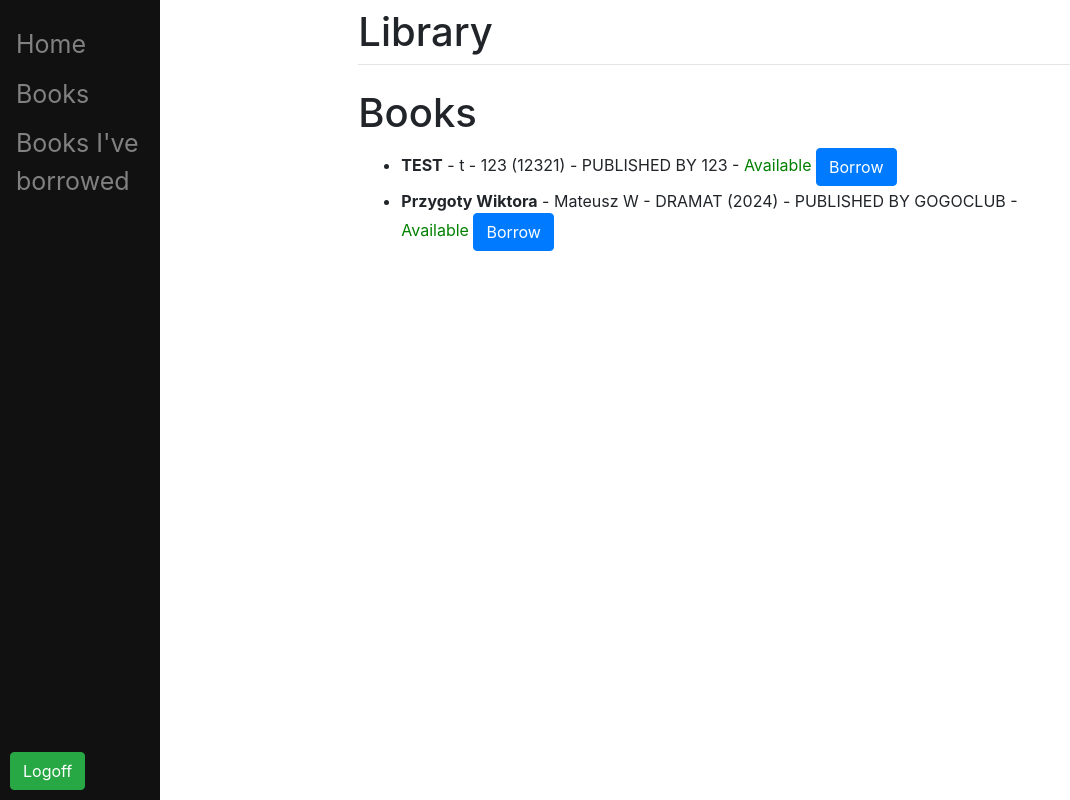
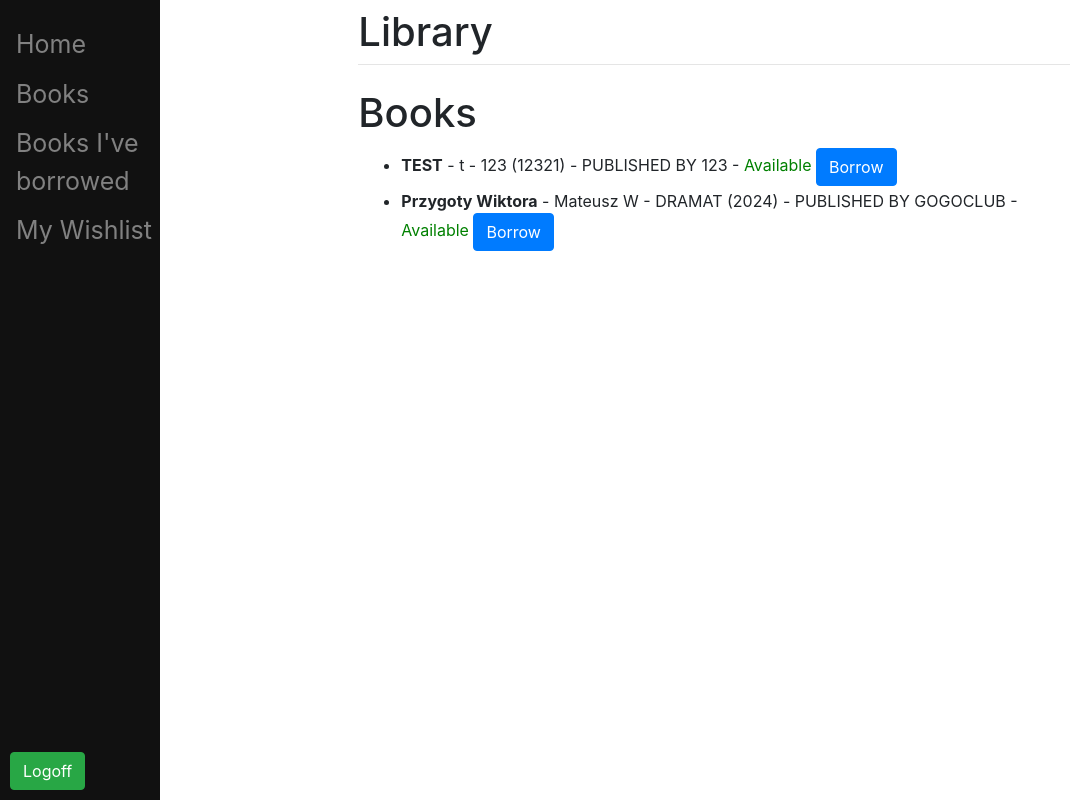
Before and after one commit to YahooMing/Zarzadzanie-Biblioteka, a Django app: page /books/ in a window 1280 px wide. Shown: the whole page, without its empty margins (0-1070 px from the left). Run offline with Django 5.2, Linux system fonts and the light colour scheme; a user stored in the database is signed in; data comes from the database, SQL or seed files in the repository; both versions use the stored data as it was after the commit.

Commit message:
PRACA NAD DRUGIM KAMIENIEM MILOWYM CZ. 2
Nowa baza danych "Wishlist" , dodawanie książki do listy życzeń jeśli nie jest ona dostępna, wyświetlanie książek dodanych do listy życzeń, usuwanie książek z listy życzeń z pozycji indywidualnej strony "My Wishlist"

```diff
--- a/biblioteka/app/admin.py
+++ b/biblioteka/app/admin.py
@@ -1,4 +1,5 @@
 from django.contrib import admin
-from .models import Book
+from .models import Book, Wishlist
 # Register your models here.
 admin.site.register(Book)
+admin.site.register(Wishlist)
--- a/biblioteka/app/models.py
+++ b/biblioteka/app/models.py
@@ -40,3 +40,10 @@ class Book(models.Model):
   #      if instance.borrowed_by is not None:
    #         instance.available = False
     #        instance.save()
+
+class Wishlist(models.Model):
+    user = models.ForeignKey(User, on_delete=models.CASCADE)
+    book = models.ForeignKey(Book, on_delete=models.CASCADE)
+
+    def __str__(self):
+        return f"{self.user.username}'s Wishlist: {self.book.title}"
--- a/biblioteka/app/templates/app/base.html
+++ b/biblioteka/app/templates/app/base.html
@@ -42,6 +42,7 @@
         <a href="/home">Home</a>
         <a href="/books/">Books</a>
         <a href="/mypage/">Books I've borrowed</a>
+        <a href="/wishlist">My Wishlist</a>
         <form method="post" action="{% url 'logout' %}">
             {% csrf_token %}
             <button type="submit" class="btn btn-success" style="position: fixed; text-align:center; bottom:0;margin:10px;">Logoff</button>
--- a/biblioteka/app/templates/app/book_list.html
+++ b/biblioteka/app/templates/app/book_list.html
@@ -33,6 +33,14 @@
                 <form action="{% url 'borrow_book' book.id %}" method="post" style="display: inline;" class="form-group">
                 {% csrf_token %}
                 <button type="submit" class="btn btn-primary">Borrow</button>
+                </form>
+                {% if book.available %}
+                {% else %}
+                <form action="{% url 'add_to_wishlist' book.id %}" method="post">
+                    {% csrf_token %}
+                <button type="submit">Add to wishlist</button>
+                </form>
+                {% endif %}
             </li>
 
         {% endfor %}
--- a/biblioteka/app/urls.py
+++ b/biblioteka/app/urls.py
@@ -14,4 +14,7 @@ urlpatterns = [
     path('books/<int:book_id>/', views.borrow_book, name='borrow_book'),
     path('mypage/', views.borrowed_books, name='borrowed_books'),
     path('mypage/<int:book_id>/', views.return_book, name='return_book'),
+    path('add-to-wishlist/<int:book_id>/', views.add_to_wishlist, name='add_to_wishlist'),
+    path('remove-from-wishlist/<int:wishlist_id>/', views.remove_from_wishlist, name='remove_from_wishlist'),
+    path('wishlist/', views.wishlist, name='wishlist'),
 ]
--- a/biblioteka/app/views.py
+++ b/biblioteka/app/views.py
@@ -1,7 +1,7 @@
 from django.http import HttpResponse, HttpResponseRedirect
 from django.shortcuts import render,redirect,get_object_or_404
-from .models import Book
-from .forms import BookForm
+from .models import Book, Wishlist
+from .forms import BookForm,AddToWishlistForm
 from django.contrib.auth.decorators import login_required
 
 def book_list(request):
@@ -64,3 +64,26 @@ def return_book(request, book_id):
 
 def home(request):
     return render(request, "app/home.html", {})
+
+def wishlist(request):
+    wishlist_items = Wishlist.objects.filter(user=request.user)
+    return render(request, 'app/wishlist.html', {'wishlist_items': wishlist_items})
+
+def add_to_wishlist(request, book_id):
+    book = Book.objects.get(id=book_id)
+    if request.method == 'POST':
+        form = AddToWishlistForm(request.POST)
+        if form.is_valid():
+            wishlist_item = form.save(commit=False)
+            wishlist_item.user = request.user
+            wishlist_item.book = book
+            wishlist_item.save()
+            return redirect('wishlist')
+    else:
+        form = AddToWishlistForm()
+    return render(request, 'add_to_wishlist.html', {'form': form, 'book': book})
+
+def remove_from_wishlist(request, wishlist_id):
+    wishlist_item = Wishlist.objects.get(id=wishlist_id)
+    wishlist_item.delete()
+    return redirect('wishlist')
```
Also changed, not shown: biblioteka/app/forms.py (+6 -1 lines), biblioteka/app/templates/app/add_to_wishlist.html (added, +12 -0 lines), biblioteka/app/templates/app/wishlist.html (added, +16 -0 lines), biblioteka/app/migrations/0017_wishlist.py (added), biblioteka/db.sqlite3.
